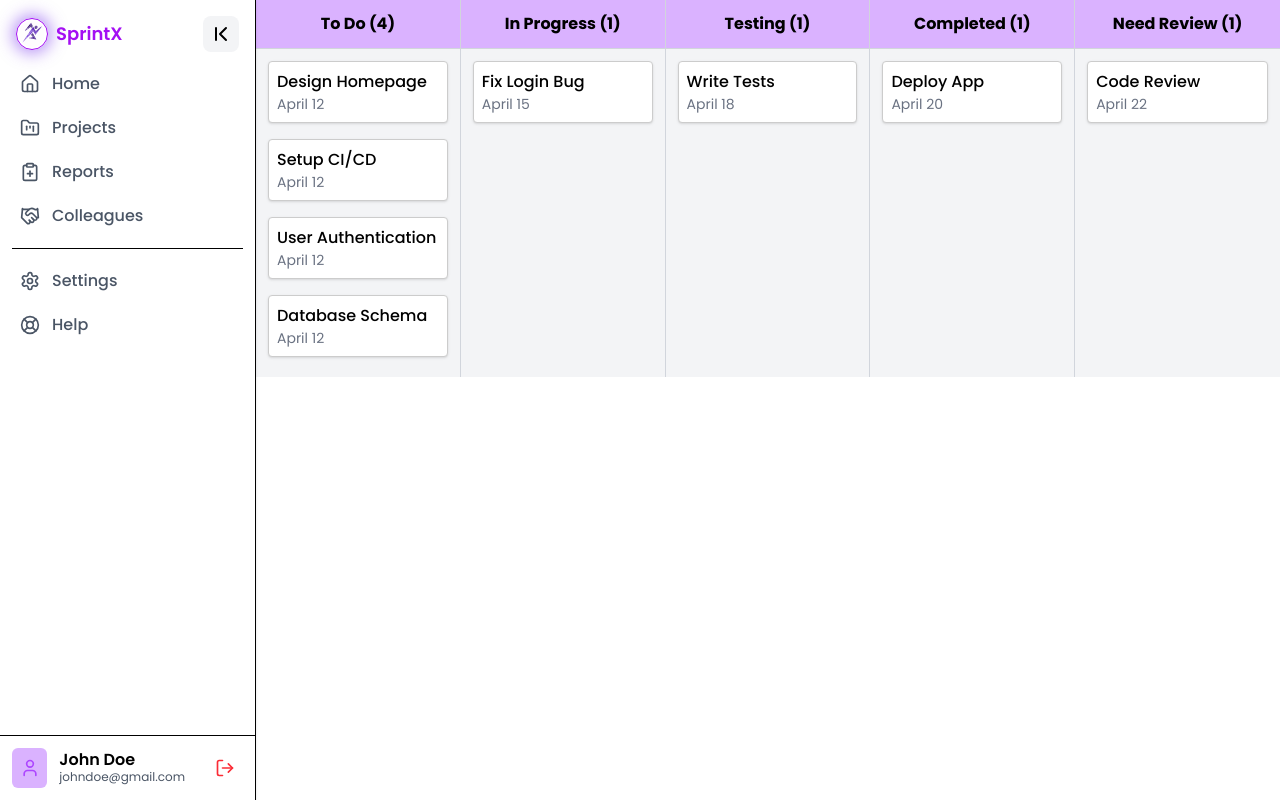
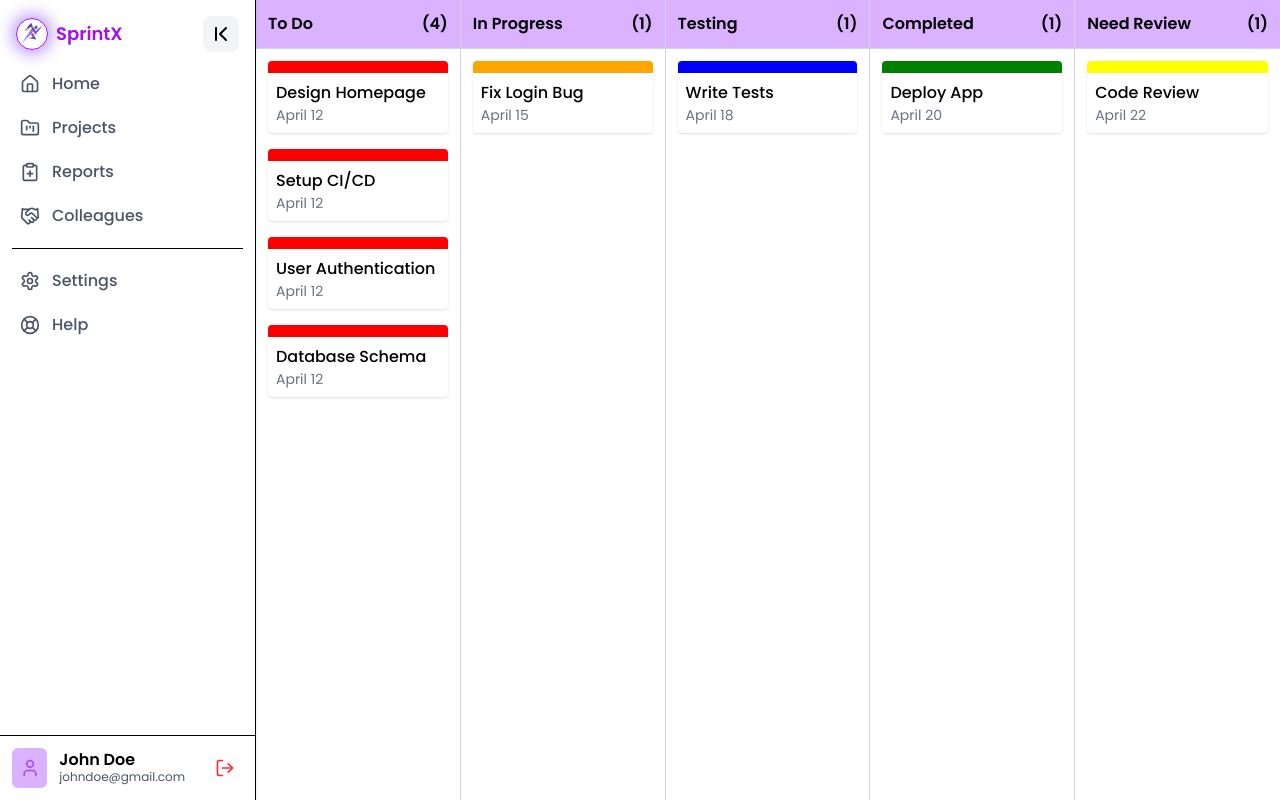
Before and after one commit to Sabarish-developer/SprintX, a React (Vite) app in the folder client/: page /home in a window 1280 px wide. Built offline with nearby package versions, Linux system fonts and the light colour scheme.

Commit message:
DnD borders

```diff
--- a/client/src/components/ColumnContainer.jsx
+++ b/client/src/components/ColumnContainer.jsx
@@ -23,14 +23,14 @@ const ColumnContainer = ({ columnId, tasks }) => {
 
     <div
       ref={setNodeRef}
-      className="bg-gray-100 p-3 border-r border-gray-300 last:border-r-0 h-full flex flex-col"
+      className="p-3 border-r border-gray-300 last:border-r-0 h-screen flex flex-col"
       style={{ minHeight: '150px' }}
     >
       <SortableContext items={taskIds}>
            <div className="flex flex-col gap-2 flex-grow">
                {tasksInColumn.length > 0 ? (
                    tasksInColumn.map((task) => (
-                      <TaskCard key={task.id} task={task} />
+                      <TaskCard key={task.id} task={task} status={task.columnId} />
                    ))
                ) : (
                    <div className="text-center text-gray-500 py-4">Drop tasks here</div>
--- a/client/src/components/Home.jsx
+++ b/client/src/components/Home.jsx
@@ -179,15 +179,16 @@ const Home = () => {
             onDragOver={onDragOver}
         >
 
-            <div className="overflow-x-auto w-full lg:w-auto h-screen">
+            <div className="overflow-x-auto w-screen lg:w-auto h-screen">
                 <div className="min-w-[900px] md:min-w-full">
 
                     <div className="grid grid-cols-5 border-b border-gray-300 bg-purple-300 sticky top-0 z-10">
                         {columns.map((columnId) => (
-                            <div key={columnId} className="p-3 text-center font-bold border-r border-gray-300 last:border-r-0">
+                            <div key={columnId} className="p-3 font-semibold border-r border-gray-300 last:border-r-0 flex justify-between">
+                            <span>{columnId}</span>
+                            <span>({tasks.filter((task) => task.columnId === columnId).length})</span>
+                          </div>
 
-                                {columnId} ({tasks.filter((task) => task.columnId === columnId).length})
-                            </div>
                         ))}
                     </div>
 
--- a/client/src/components/TaskCard.jsx
+++ b/client/src/components/TaskCard.jsx
@@ -3,7 +3,7 @@ import React from 'react';
 import { useSortable } from '@dnd-kit/sortable';
 import { CSS } from '@dnd-kit/utilities';
 
-const TaskCard = ({ task }) => {
+const TaskCard = ({ task, status }) => {
   const {
     attributes,
     listeners,
@@ -19,11 +19,21 @@ const TaskCard = ({ task }) => {
     },
   });
 
+  const getBorderColor = (status) => {
+    if (status === "To Do") return "red";
+    if (status === "In Progress") return "orange";
+    if (status === "Testing") return "blue";
+    if (status === "Completed") return "green";
+    if (status === "Need Review") return "yellow";
+    return "gray";
+  };
+
+
   const style = {
     transform: CSS.Transform.toString(transform),
     transition,
     opacity: isDragging ? 0.5 : 1,
-    border: '1px solid #ccc',
+    borderTop: `12px solid ${getBorderColor(status)}` ,
     padding: '8px',
     marginBottom: '8px',
     backgroundColor: '#ffffff',
@@ -33,11 +43,11 @@ const TaskCard = ({ task }) => {
 
   return (
     <div
+      className="p-2 rounded shadow bg-white touch-none"
       ref={setNodeRef}
       style={style}
       {...attributes}
       {...listeners}
-      className="p-2 rounded shadow bg-white touch-none"
     >
       <p className="font-medium">{task.title}</p>
       <p className="text-sm text-gray-500">{task.dueDate}</p>
```
